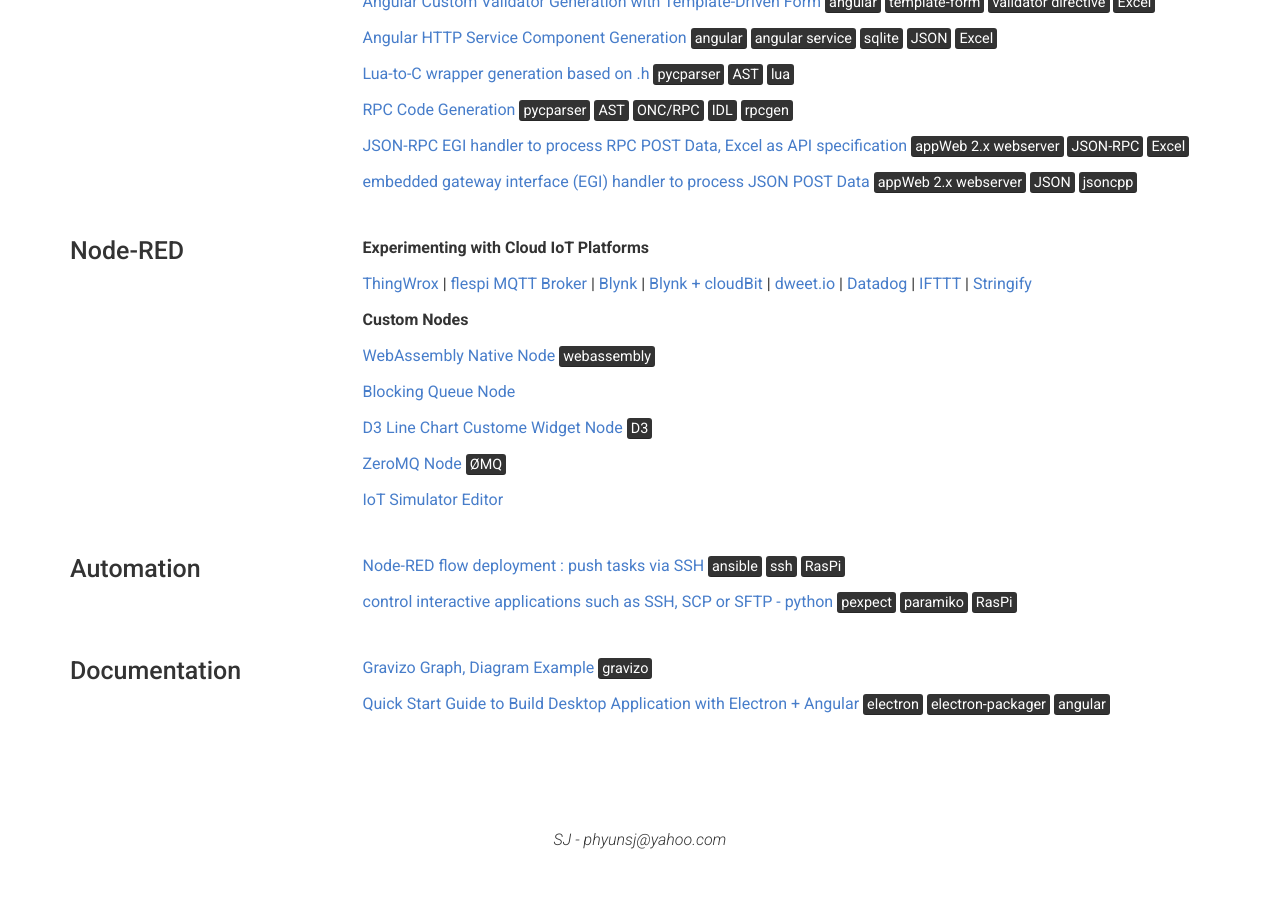
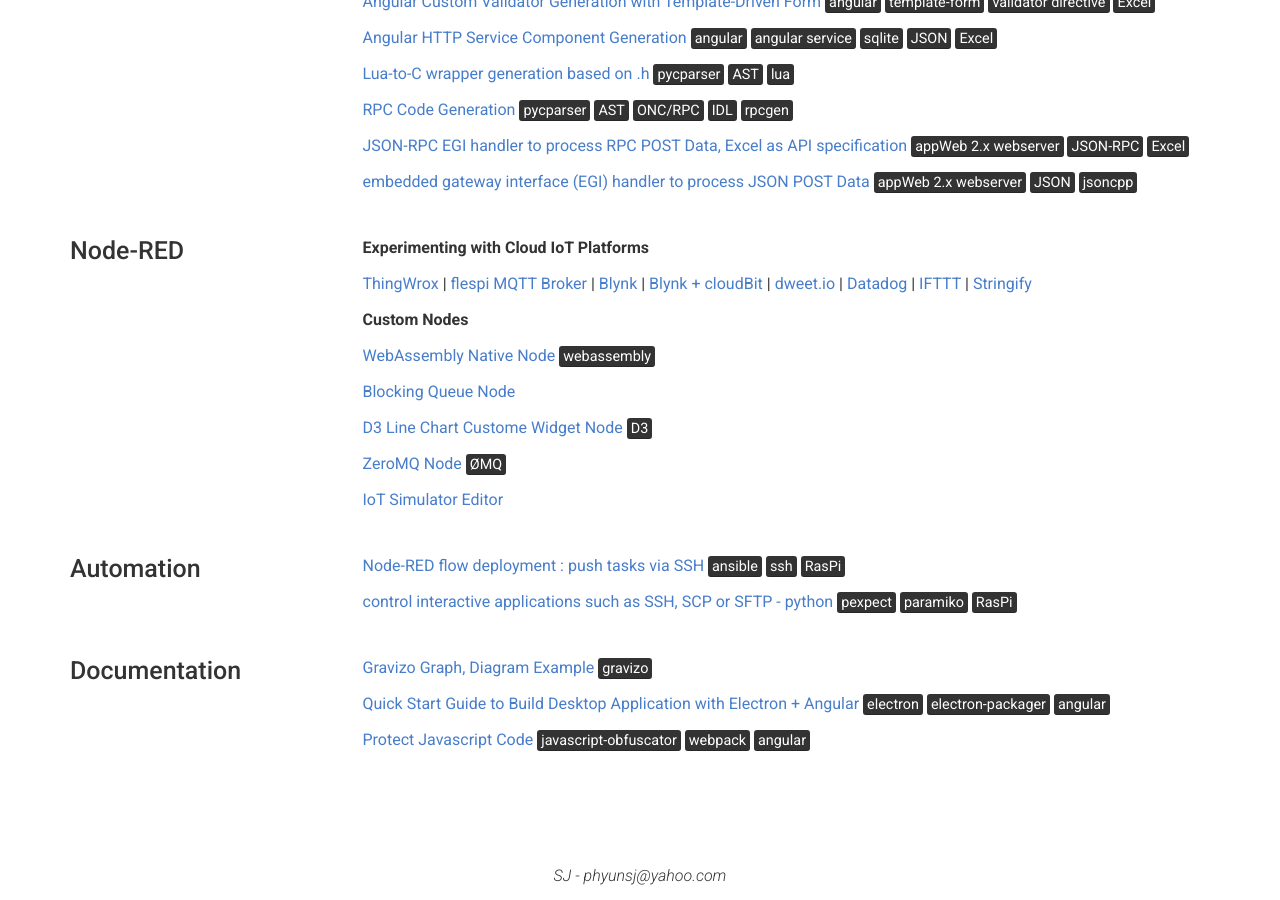
Before and after one commit to phyunsj/phyunsj.github.io, a Jekyll site: the page built from index.md, in a window 1280 px wide and 900 px high, scrolled down 1492 px. Built offline with Jekyll 4.4.1, drawn with Linux system fonts in a browser that asks for light colours; before the commit the page ends 2356 px from its top, so only the background shows below that.

Commit message:
new github repo - protect javascript code

```diff
--- a/_data/projects.yml
+++ b/_data/projects.yml
@@ -108,3 +108,5 @@
     [Gravizo Graph, Diagram Example](https://github.com/phyunsj/embedding-gravizo-graph)  <mark>gravizo</mark>
 
     [Quick Start Guide to Build Desktop Application with Electron + Angular](https://github.com/phyunsj/electron-angular-quick-start-guide)  <mark>electron</mark> <mark>electron-packager</mark> <mark>angular</mark>
+
+    [Protect Javascript Code](https://github.com/phyunsj/protect-client-js-code) <mark>javascript-obfuscator</mark> <mark>webpack</mark> <mark>angular</mark>
```
